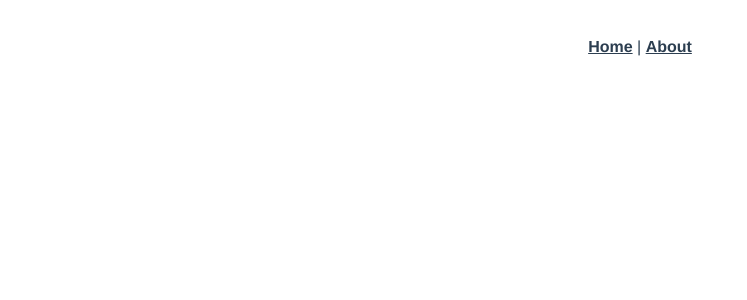
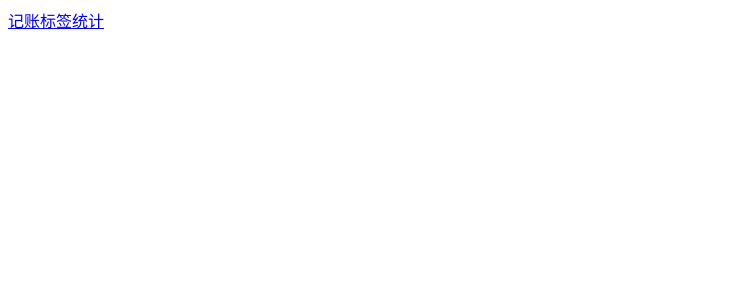
Before and after one commit to Sumuyzzz/fakeTally-vue, a Vue app: page /#/money in a window 1280 px wide. Shown: the top 300 px of the page, without its empty margins (0-747 px from the left). Built offline with nearby package versions, Linux system fonts and the light colour scheme.

Commit message:
更改组件<Nav>为全局

```diff
--- a/src/App.vue
+++ b/src/App.vue
@@ -1,11 +1,11 @@
 <template>
-  <div id="app">
-    <div id="nav">
-      <router-link to="/">Home</router-link> |
-      <router-link to="/about">About</router-link>
-    </div>
+  <div>
+
+
     <router-view/>
+
   </div>
+
 </template>
 
 <style lang="scss">
--- /dev/null
+++ b/src/components/Nav.vue
@@ -0,0 +1,19 @@
+<template>
+    <div>
+      <router-link to="/money">记账</router-link>
+      <router-link to="/labels">标签</router-link>
+      <router-link to="/statistics">统计</router-link>
+    </div>
+</template>
+
+<script lang="ts">
+export default {
+      name:'Nav'
+}
+
+
+</script>
+
+<style scoped>
+
+</style>
--- a/src/main.ts
+++ b/src/main.ts
@@ -1,10 +1,14 @@
+import './registerServiceWorker'
+
 import Vue from 'vue'
+
 import App from './App.vue'
-import './registerServiceWorker'
 import router from './router'
 import store from './store'
+import Nav from '@/components/Nav.vue'
 
 Vue.config.productionTip = false
+Vue.component('Nav',Nav)
 
 new Vue({
   router,
--- a/src/router/index.ts
+++ b/src/router/index.ts
@@ -1,23 +1,30 @@
 import Vue from 'vue'
 import VueRouter, { RouteConfig } from 'vue-router'
-import Home from '../views/Home.vue'
+
+import Labels from '@/views/Labels.vue'
+import Money from '@/views/Money.vue'
+import Statistics from '@/views/Statistics.vue'
 
 Vue.use(VueRouter)
 
-const routes: Array<RouteConfig> = [
+const routes = [
   {
     path: '/',
-    name: 'Home',
-    component: Home
+    redirect:'/money'
   },
   {
-    path: '/about',
-    name: 'About',
-    // route level code-splitting
-    // this generates a separate chunk (about.[hash].js) for this route
-    // which is lazy-loaded when the route is visited.
-    component: () => import(/* webpackChunkName: "about" */ '../views/About.vue')
+    path: "/money",
+    component:Money
+  },
+  {
+    path: "/labels",
+    component:Labels
+  },
+  {
+    path: "/statistics",
+    component:Statistics
   }
+
 ]
 
 const router = new VueRouter({
--- /dev/null
+++ b/src/views/Labels.vue
@@ -0,0 +1,17 @@
+<template>
+    <div>
+<Nav/>
+    </div>
+</template>
+
+<script lang="ts">
+
+    export default{
+    name: "Labels",
+
+}
+</script>
+
+<style scoped>
+
+</style>
--- /dev/null
+++ b/src/views/Money.vue
@@ -0,0 +1,17 @@
+<template>
+    <div>
+<Nav/>
+    </div>
+</template>
+
+<script lang="ts">
+
+    export default{
+    name: "Money",
+
+}
+</script>
+
+<style scoped>
+
+</style>
--- /dev/null
+++ b/src/views/Statistics.vue
@@ -0,0 +1,16 @@
+<template>
+    <div>
+<Nav/>
+    </div>
+</template>
+
+<script lang="ts">
+
+    export default{
+    name: "Statistics",
+    }
+</script>
+
+<style scoped>
+
+</style>
```
